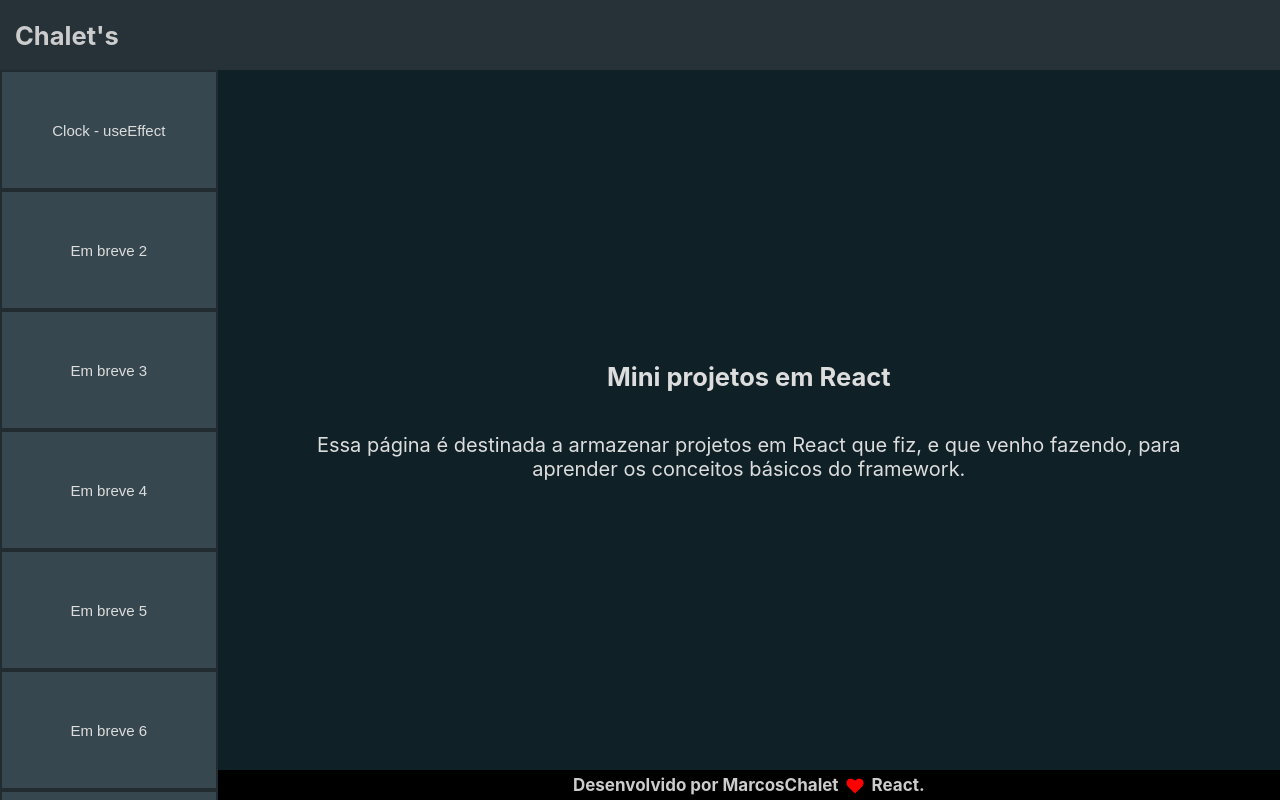
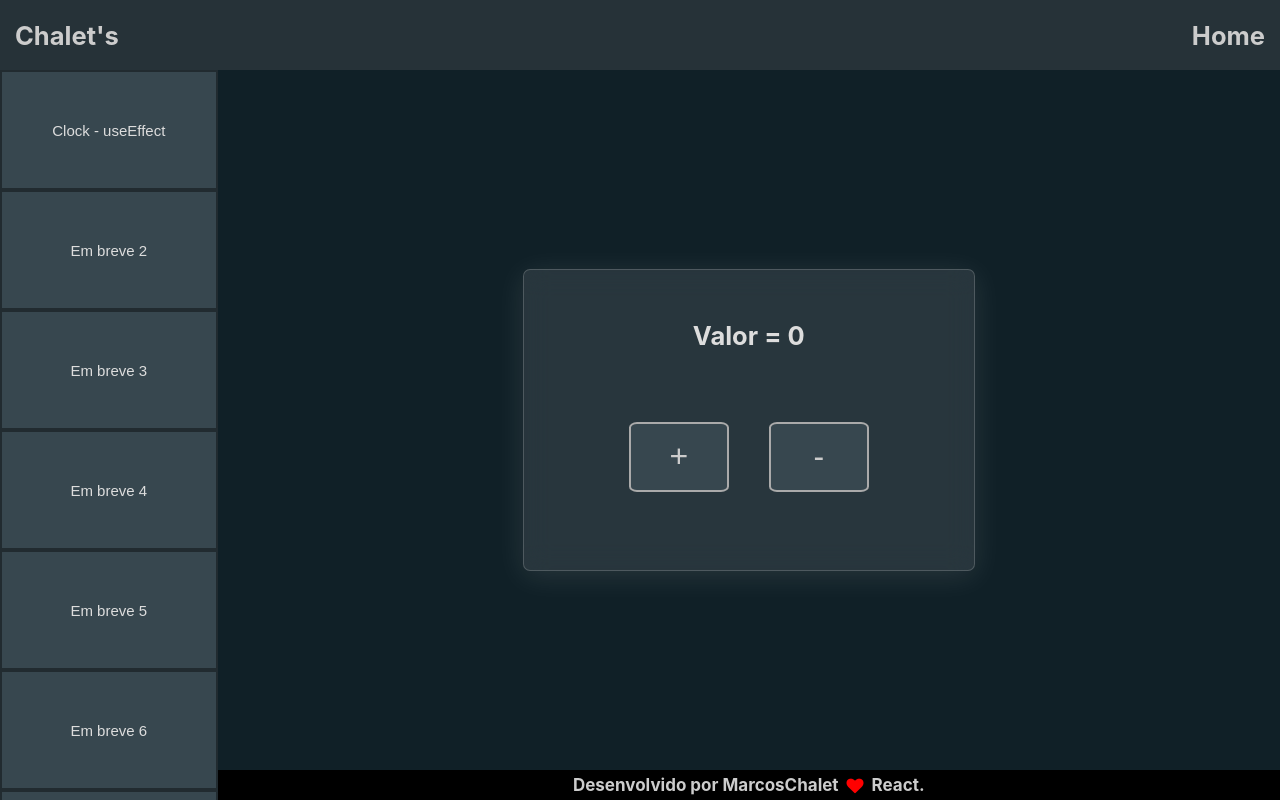
Before and after one commit to marcosChalet/my-react-exercises-page, a React (Create React App) app: page /clock in a window 1280 px wide. Built offline with nearby package versions, Linux system fonts and the light colour scheme.

Commit message:
:sparkles: feat: project remake

```diff
--- /dev/null
+++ b/src/components/Clock/index.jsx
@@ -0,0 +1,31 @@
+import './style.css';
+
+import { useState } from 'react'
+import Main from '../template/Main'
+
+const Contador = _ => {
+
+  const [count, setCount] = useState(0)
+
+  return (
+    <div className="modal">
+      <div className="counter">
+        <h1>Valor = {count}</h1>
+        <button onClick={() => setCount(count + 1)}>+</button>
+        <button onClick={() => setCount(count - 1)}>-</button>
+      </div>
+    </div>
+  )
+}
+
+const Clock = _ => {
+  return (
+    <Main>
+      <div className="App container">
+        <Contador />
+      </div>
+    </Main>
+  );
+}
+
+export default Clock
--- /dev/null
+++ b/src/components/Clock/style.css
@@ -0,0 +1,45 @@
+.App {
+  display: flex;
+  flex-direction: column;
+  justify-content: center;
+  align-items: center;
+  height: 100%;
+  text-align: center;
+}
+
+.counter {
+  display: block;
+}
+
+.counter button {
+  background-color: #37474F;
+  border: 2px solid #AAA;
+  font-size: 2rem;
+  border-radius: 8%;
+  color: #CCC;
+  width: 100px;
+  height: 70px;
+  margin: 50px 20px;
+  cursor: pointer;
+}
+
+.counter button:hover {
+  background-color: #BBB;
+  color: #000;
+}
+
+.modal {
+  width: 450px;
+  height: 300px;
+  display: flex;
+  justify-content: center;
+  align-items: center;
+
+  /* by https://bruno.art.br */
+  background: rgba( 255, 255, 255, 0.1 );
+  box-shadow: 0 5px 30px 0 rgba( 255, 255, 255, .1 );
+  backdrop-filter: blur( 13.5px );
+  -webkit-backdrop-filter: blur( 7.5px );
+  border-radius: 7px;
+  border: 1px solid rgba( 255, 255, 255, 0.18 );
+}
--- a/src/components/Home/index.jsx
+++ b/src/components/Home/index.jsx
@@ -6,14 +6,14 @@ import Main from '../template/Main/'
 const Home = _ => {
   return (
     <Main>
-      <section className="content container">
-        <div className="asd">
-          <h1>Mini projetos em React</h1>
-          <p>Essa página é destinada a armazenar projetos em React que fiz,
-            e que venho fazendo, para aprender os conceitos básicos do framework.
-          </p>
-        </div>
-      </section>
+      {/* <section className="content container"> */}
+      <div className="home">
+        <h1>Mini projetos em React</h1>
+        <p>Essa página é destinada a armazenar projetos em React que fiz,
+          e que venho fazendo, para aprender os conceitos básicos do framework.
+        </p>
+      </div>
+      {/* </section> */}
     </Main>
   )
 }
--- a/src/components/Home/style.css
+++ b/src/components/Home/style.css
@@ -1,18 +1,4 @@
-section.content {
-  grid-area: content;
-}
-
-section.container {
-  min-height: calc(100vh - 100px);
-  width: inherit;
-  margin: auto;
-}
-
-section.content {
-  margin: 0 30px 0 30px;
-}
-
-.asd {
+.home {
   display: flex;
   flex-direction: column;
   justify-content: center;
@@ -20,7 +6,7 @@ section.content {
   height: 100%;
 }
 
-.asd p {
+.home p {
   width: 90%;
   text-align: center;
   font-size: 20px;
--- a/src/components/template/Main/index.jsx
+++ b/src/components/template/Main/index.jsx
@@ -1,11 +1,15 @@
 import React from 'react'
+import { Link } from 'react-router-dom'
 
 import './style.css'
 
 const Header = _ => {
   return (
     <header className="header">
-      <div className="logo">Chalet's</div>
+      <nav className="nav">
+        <Link className="logo" to="/"><div>Chalet's</div></Link>
+        <Link className="home" to="/"><div>Home</div></Link>
+      </nav>
     </header>
   )
 }
@@ -22,7 +26,7 @@ const Projects = _ => {
     <aside className="projects-list">
       <ul className="menu-projects-area">
         {myProjects.map(project =>
-          <li key={project} className="project"><button>{project}</button></li>
+          <li key={project} className="project"><Link to="/clock"><button>{project}</button></Link></li>
         )}
       </ul>
     </aside>
@@ -44,7 +48,9 @@ const Main = ({ children }) => {
     <main className="main">
       <Header />
       <Projects />
-      {children}
+      <section className="content container">
+        {children}
+      </section>
       <Footer />
     </main>
   )
--- a/src/components/template/Main/style.css
+++ b/src/components/template/Main/style.css
@@ -1,3 +1,17 @@
+section.content {
+  grid-area: content;
+}
+
+section.container {
+  min-height: calc(100vh - 100px);
+  width: inherit;
+  margin: auto;
+}
+
+section.content {
+  margin: 0 30px 0 30px;
+}
+
 main {
   display: grid;
   grid-template-areas:
@@ -10,20 +24,26 @@ main {
   background-color: #102027;
 }
 
-header.header .logo {
-  color: #CCC;
-  font-size: 1.5em;
-  font-weight: 700;
-  margin-left: 15px;
-}
-
 header.header {
   height: 70px;
   width: 100vw;
   background-color: #263238;
+  grid-area: header;
+  font-size: 1.5em;
+  font-weight: 700;
+}
+
+.logo, .home {
+  text-decoration: none;
+  color: #CCC;
+}
+
+nav.nav {
+  margin: 0 15px 0 15px;
   display: flex;
+  justify-content: space-between;
   align-items: center;
-  grid-area: header;
+  height: 100%;
 }
 
 footer.footer {
--- a/src/main/AppRoutes.jsx
+++ b/src/main/AppRoutes.jsx
@@ -6,6 +6,7 @@ import {
 } from 'react-router-dom'
 
 import Home from '../components/Home/'
+import Clock from '../components/Clock/'
 
 const MyRoutes = _ => {
   return (
@@ -13,6 +14,7 @@ const MyRoutes = _ => {
     <Router>
       <Routes>
         <Route exact path='/' element={<Home />} />
+        <Route exact path='/clock' element={<Clock />} />
         <Route path='*' element={<Home />} />
       </Routes>
     </Router>
```
